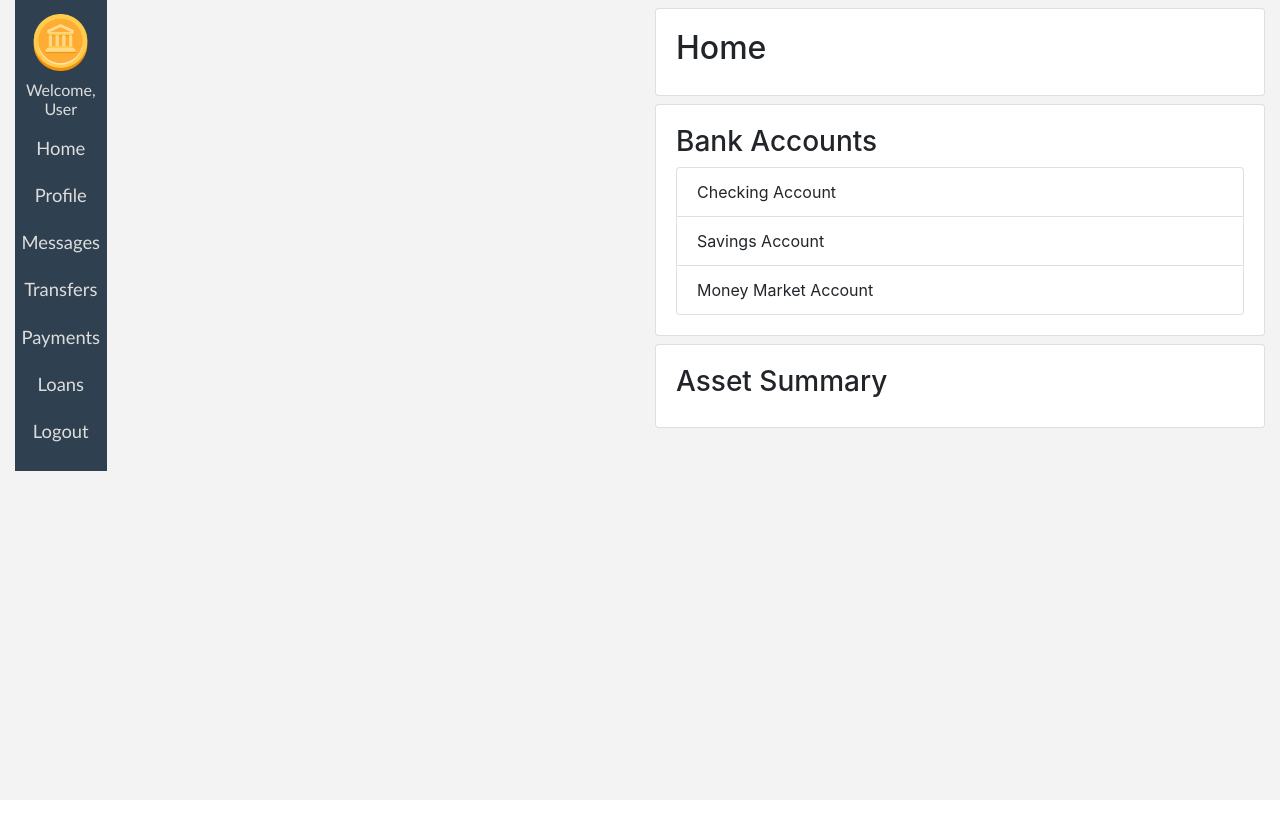
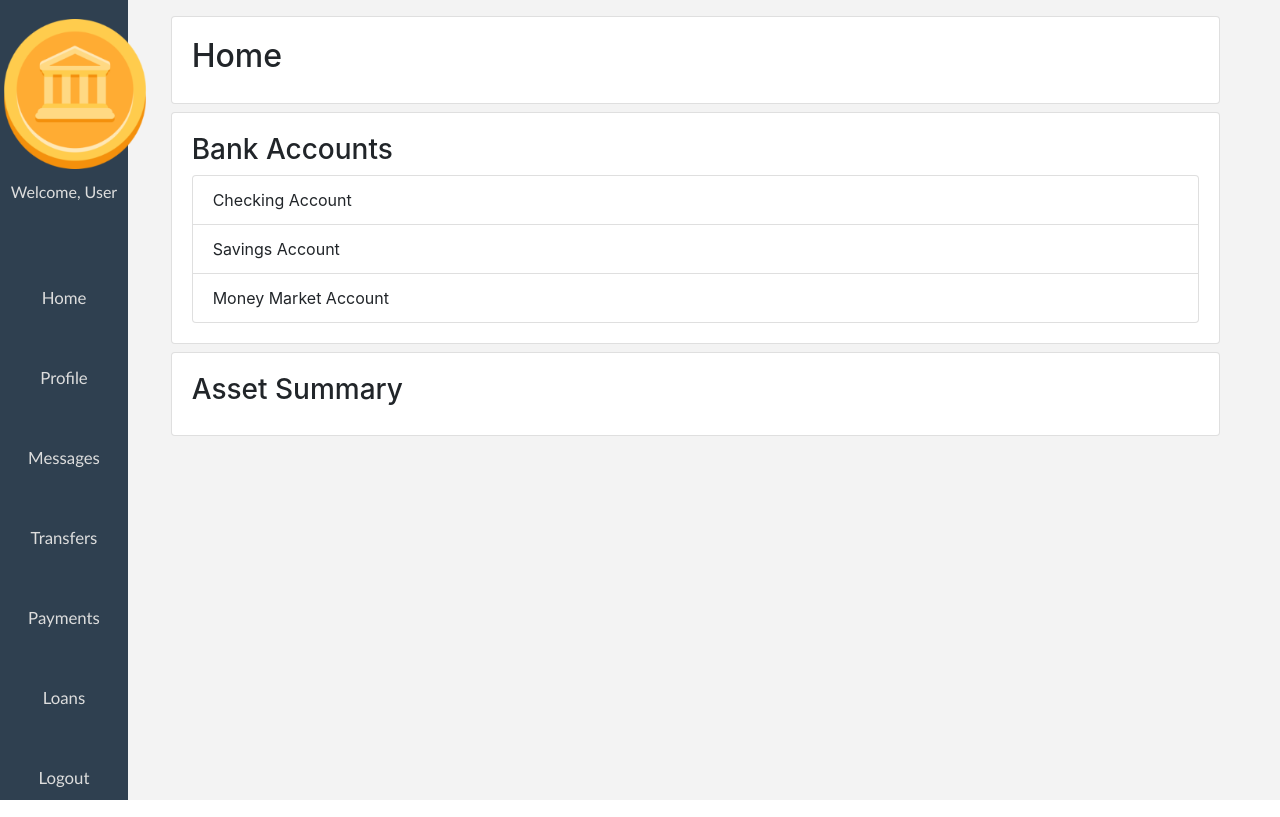
Before and after one commit to JustinLeung1/react-banking-portal, a React (Create React App) app in the folder banking-portal/: page / in a window 1280 px wide. Built offline with nearby package versions, Linux system fonts and the light colour scheme; no server answers; sample sign-in values are in the browser's storage.

Commit message:
fixed dashboard layout and logout

```diff
--- a/banking-portal/src/components/Dashboard.js
+++ b/banking-portal/src/components/Dashboard.js
@@ -1,5 +1,5 @@
 import React, { useState} from "react"
-import { Alert, Button, Container, Row, Col } from "react-bootstrap"
+import { Container, Row, Col } from "react-bootstrap"
 import { useAuth } from "../contexts/AuthContext"
 import { Link, useHistory } from "react-router-dom"
 import "../styles/Dashboard.css"
@@ -30,9 +30,9 @@ export default function Dashboard() {
         //need to resize width of sidebar, currently allocated half the page
 
         <div className="Dashboard">
-        <Container fluid>
+            <Container fluid>
             <Row>
-                <Col>
+                <Col md={1}>
                     <Sidebar/>
                 </Col>
                 <Col>
--- a/banking-portal/src/components/dashboardcomponents/Home.js
+++ b/banking-portal/src/components/dashboardcomponents/Home.js
@@ -8,14 +8,14 @@ function Home () {
         //Home component with 3 cards
         //One header and two content cards
 
-      <div>
-          <Card className="Header">
+      <div className="Content">
+          <Card className="Tile">
               <Card.Body>
                 <h2>Home</h2>
               </Card.Body>
           </Card>
 
-          <Card className="Content">
+          <Card className="Tile">
             <Card.Body>
                 <h3>Bank Accounts</h3>
                 <ListGroup>
@@ -26,7 +26,7 @@ function Home () {
             </Card.Body>
           </Card>
 
-          <Card className="Content">
+          <Card className="Tile">
               <Card.Body>
                   <h3>Asset Summary</h3>
               </Card.Body>
--- a/banking-portal/src/components/dashboardcomponents/Sidebar.js
+++ b/banking-portal/src/components/dashboardcomponents/Sidebar.js
@@ -1,5 +1,4 @@
 import React from 'react'
-import { Image } from "react-bootstrap"
 import "../../styles/Sidebar.css"
 import {SidebarData} from "./SidebarData"
 import logo from '../../images/chips-logo.png'
@@ -10,7 +9,7 @@ function Sidebar() {
         //pages to visit
         //fill in onClick{} to add function to the buttons
         <div className="Sidebar">
-            <img className="SidebarImage" src={logo}></img>
+            <img className="SidebarImage" src={logo} alt="logo"></img>
             <h2 className="SidebarGreeting">Welcome, User</h2>
             <ul className="SidebarList">
                 {SidebarData.map((val, key) => {
@@ -18,7 +17,7 @@ function Sidebar() {
                         <li
                         key={key}
                         className="row"
-                        //onClick={}
+                        onClick={()=> {window.location.pathname = val.link}}
                         >
                             <div id="title">{val.title}</div>
                         </li>
--- a/banking-portal/src/components/dashboardcomponents/SidebarData.js
+++ b/banking-portal/src/components/dashboardcomponents/SidebarData.js
@@ -27,6 +27,6 @@ export const SidebarData = [
     },
     {
         title: "Logout",
-        link: "/logout"
+        link: "/login"
     }
 ]
--- a/banking-portal/src/styles/Dashboard.css
+++ b/banking-portal/src/styles/Dashboard.css
@@ -5,10 +5,16 @@
     background-color: #f3f3f3;
 }
 
-.Header {
+.Content{
+    position: absolute;
+    top: 0;
+    left: 5vw;
     margin-top: 1vh;
+    width: 82vw;
+    height: auto;
 }
 
-.Content{
+.Tile{
     margin-top: 1vh;
+    width: auto;
 }
--- a/banking-portal/src/styles/Sidebar.css
+++ b/banking-portal/src/styles/Sidebar.css
@@ -1,12 +1,15 @@
 .Sidebar {
-    height: 100%;
-    width: 15%;
+    height: 100vh;
+    width: 10vw;
     background-color: #2F4050;
+    position: absolute;
+    top: 0;
+    left: 0;
 }
 
 .SidebarImage {
     padding-top: 15%;
-    height: 15%;
+    width: 150px;
     display: block;
     margin-left: auto;
     margin-right: auto;
@@ -25,9 +28,9 @@
 }
 
 .SidebarList {
-    height: 10%;
+    height: 10vh;
     padding: 0;
-    width: 100%;
+    width: auto;
 }
 
 .SidebarList .row {
@@ -41,7 +44,7 @@
     justify-content: center;
     align-items: center;
     font-family: 'Trebuchet MS', 'Lucida Sans Unicode', 'Lucida Grande', 'Lucida Sans', Arial, sans-serif;
-    font-size: 2.3vh;
+    font-size: 2.1vh;
 }
 
 .SidebarList .row:hover {
```
